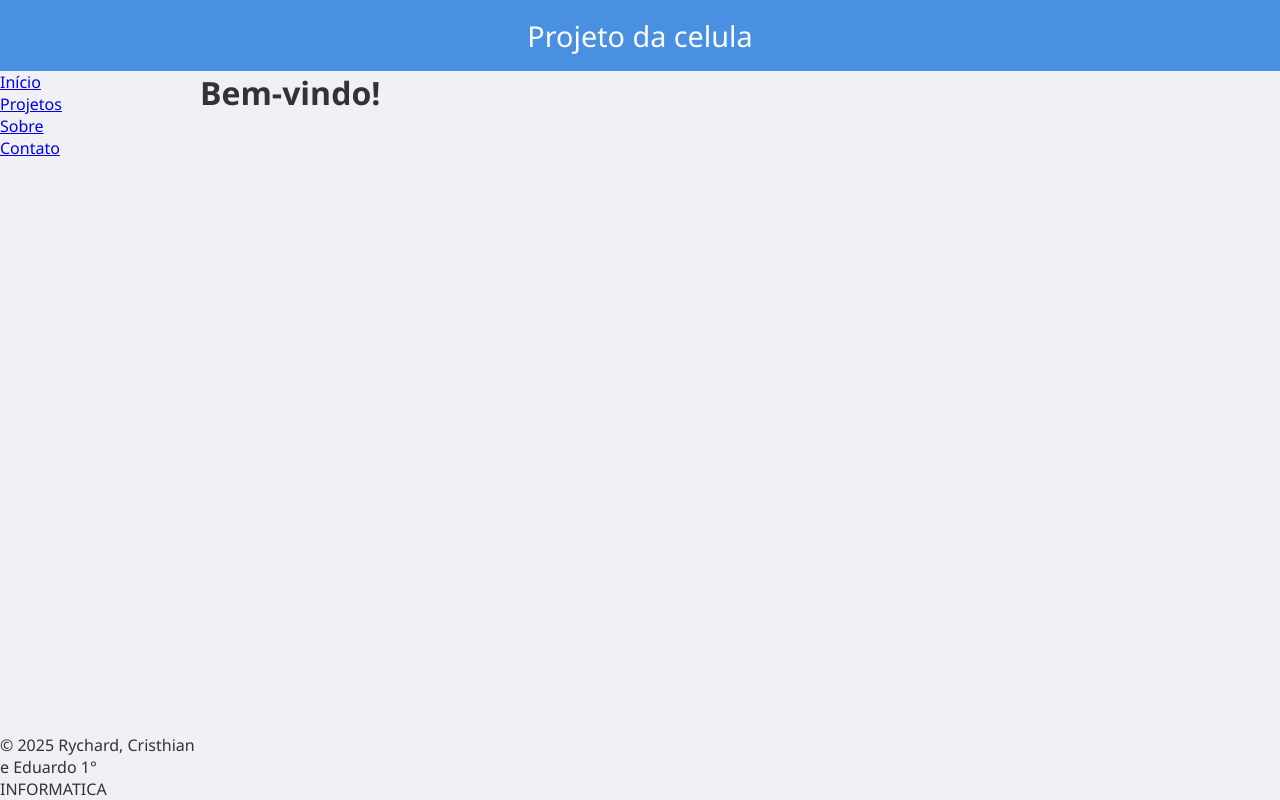
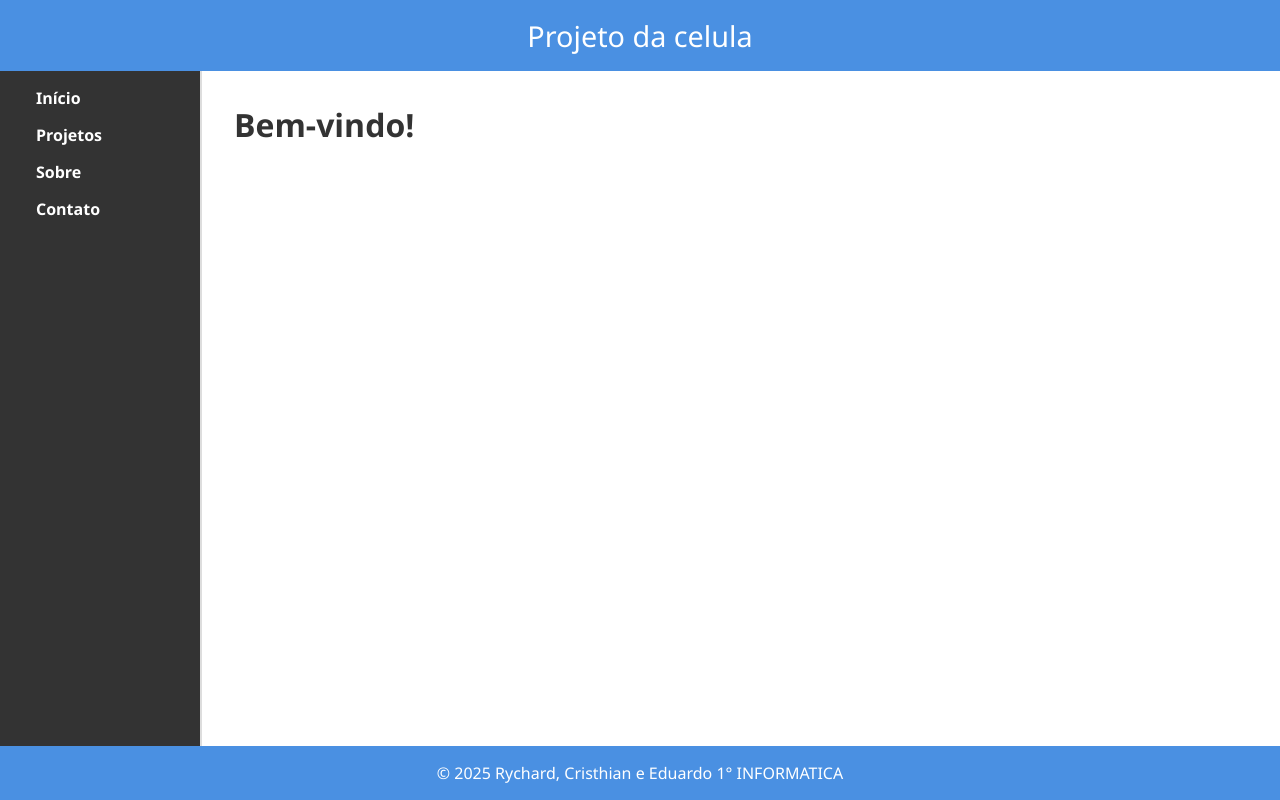
Before and after one commit to RychardMS/Projeto-de-BIologia, a plain HTML site: page index.html in a window 1280 px wide. Drawn offline with Linux system fonts and the light colour scheme.

Commit message:
terminando a parte de alinhamentos

```diff
--- a/index.html
+++ b/index.html
@@ -3,7 +3,9 @@
 <head>
 <meta charset="UTF-8" />
 <meta name="viewport" content="width=device-width, initial-scale=1.0" />
-<title>Portfólio Super Top</title>
+<title>Celulas
+
+</title>
 <link rel="stylesheet" href="styles/index.css" />
 </head>
 <body>
@@ -17,7 +19,7 @@
         <li><a href="#">Contato</a></li>
     </ul>
     </nav>
-
+    <p></p>
     <main>
     <h1>Bem-vindo!</h1>
 
--- a/styles/index.css
+++ b/styles/index.css
@@ -30,3 +30,38 @@ header {
   text-align: center;
   font-size: 1.8rem;
 }
+
+nav {
+  grid-area: nav;
+  background: #333;
+  padding: 1rem;
+}
+
+nav ul {
+  display: flex;
+  flex-direction: column;
+  gap: 15px;
+  list-style: none;
+  margin-left: 20px;
+}
+
+nav a {
+  color: white;
+  text-decoration: none;
+  font-weight: bold;
+}
+
+main {
+  grid-area: main;
+  padding: 2rem;
+  background: white;
+  border-left: 2px solid #ddd;
+}
+
+footer {
+  grid-area: footer;
+  background: #4a90e2;
+  color: white;
+  text-align: center;
+  padding: 1rem;
+}
```
